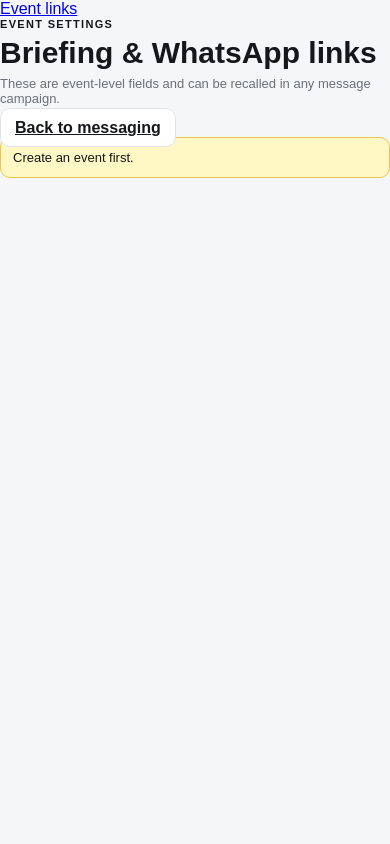
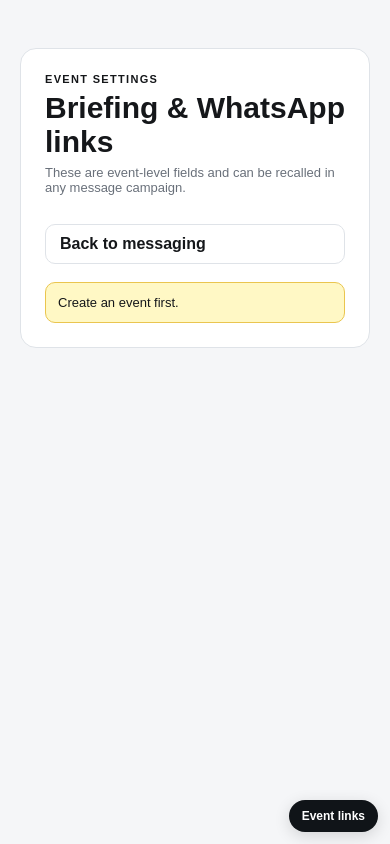
Before and after one commit to aqideh/volmessagetool, a Next.js app: page /event-details in a window 390 px wide. Built offline with nearby package versions, Linux system fonts and the light colour scheme.

Commit message:
style: add event settings editor

```diff
--- a/app/globals.css
+++ b/app/globals.css
@@ -117,6 +117,14 @@
 .warning { background: #fff8c5; border: 1px solid #eac54f; border-radius: 10px; padding: 12px; font-size: 13px; }
 .empty-state { max-width: 520px; margin: 80px auto; text-align: center; }
 
+.event-settings-shortcut { position: fixed; right: 18px; bottom: 18px; z-index: 20; text-decoration: none; background: #101418; color: #fff; border-radius: 999px; padding: 9px 13px; font-size: 12px; font-weight: 700; box-shadow: 0 4px 16px rgba(0,0,0,.14); }
+.settings-page { min-height: 100vh; display: grid; place-items: start center; padding: 48px 20px; }
+.settings-card { width: min(720px, 100%); background: var(--panel); border: 1px solid var(--border); border-radius: 16px; padding: 24px; display: grid; gap: 18px; }
+.settings-heading { display: flex; justify-content: space-between; gap: 16px; align-items: flex-start; }
+.settings-link { width: auto; text-decoration: none; white-space: nowrap; }
+.variable-box { display: flex; align-items: center; gap: 8px; flex-wrap: wrap; padding: 12px; background: #f7f8fa; border-radius: 10px; }
+.variable-box code { background: #fff; border: 1px solid var(--border); border-radius: 7px; padding: 5px 7px; }
+
 @media (max-width: 1050px) {
   .shift-form { grid-template-columns: repeat(2, minmax(0, 1fr)); }
   .shift-form input:nth-last-child(2) { grid-column: span 1; }
@@ -135,9 +143,10 @@
 
 @media (max-width: 600px) {
   .workspace, .sidebar { padding: 18px; }
-  .event-header, .split, .table-toolbar, .assignment-manager-header { align-items: stretch; flex-direction: column; }
+  .event-header, .split, .table-toolbar, .assignment-manager-header, .settings-heading { align-items: stretch; flex-direction: column; }
   .inline-form, .shift-form, .shift-edit-form, .metrics, .assignment-editor-row, .add-assignment-row { grid-template-columns: 1fr; }
   .queue-card { grid-template-columns: 1fr; }
   .actions select { width: 100%; }
   .row-actions { justify-content: flex-start; }
+  .event-settings-shortcut { right: 12px; bottom: 12px; }
 }
```
